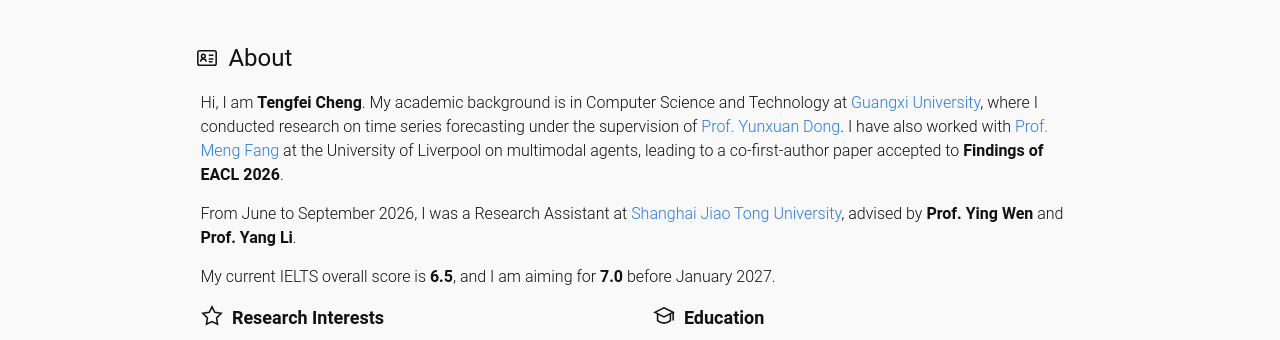
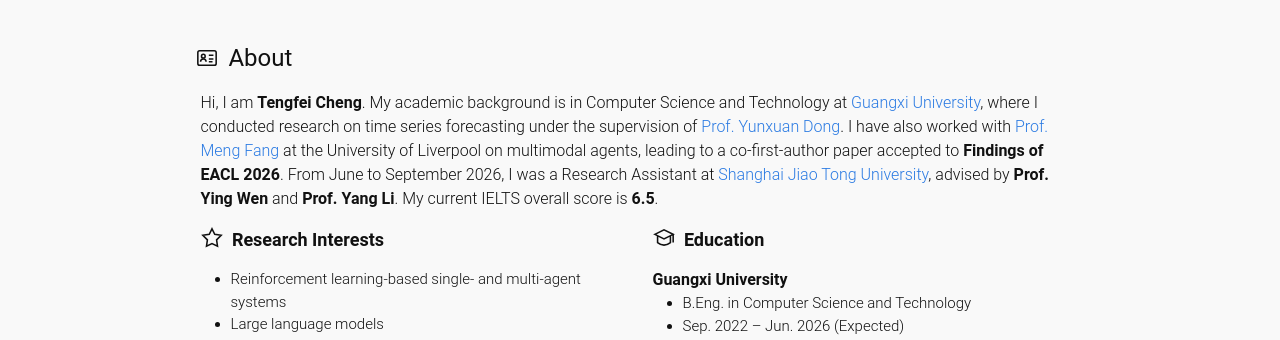
Before and after one commit to Cheng-tf/iamllm, a plain HTML site: page index.html in a window 1280 px wide. Shown: the part 380-720 px from the top of the page. Drawn offline with Linux system fonts and the light colour scheme.

Commit message:
Consolidate bio section content in index.html

```diff
--- a/index.html
+++ b/index.html
@@ -51,9 +51,7 @@
   <section id="bio" class="bio">
     <h2 class="md-heading text-left"><svg class="section-icon" viewBox="0 0 24 24" fill="none" stroke="currentColor" stroke-width="1.7" aria-hidden="true"><rect x="2" y="4" width="20" height="16" rx="2"/><circle cx="8" cy="10" r="2"/><path d="M5 16c0-4 6-4 6 0m3-7h5m-5 4h5m-5 3h4"/></svg> About</h2>
     <div class="bio-body">
-      <p>Hi, I am <b>Tengfei Cheng</b>. My academic background is in Computer Science and Technology at <a href="https://www.gxu.edu.cn/">Guangxi University</a>, where I conducted research on time series forecasting under the supervision of <a href="https://scholar.google.com.hk/citations?hl=zh-CN&amp;user=dYcYJfUAAAAJ">Prof. Yunxuan Dong</a>. I have also worked with <a href="https://mengfn.github.io/">Prof. Meng Fang</a> at the University of Liverpool on multimodal agents, leading to a co-first-author paper accepted to <b>Findings of EACL 2026</b>.</p>
-      <p>From June to September 2026, I was a Research Assistant at <a href="https://www.sjtu.edu.cn/">Shanghai Jiao Tong University</a>, advised by <b>Prof. Ying Wen</b> and <b>Prof. Yang Li</b>.</p>
-      <p>My current IELTS overall score is <b>6.5</b>, and I am aiming for <b>7.0</b> before January 2027.</p>
+      <p>Hi, I am <b>Tengfei Cheng</b>. My academic background is in Computer Science and Technology at <a href="https://www.gxu.edu.cn/">Guangxi University</a>, where I conducted research on time series forecasting under the supervision of <a href="https://scholar.google.com.hk/citations?hl=zh-CN&amp;user=dYcYJfUAAAAJ">Prof. Yunxuan Dong</a>. I have also worked with <a href="https://mengfn.github.io/">Prof. Meng Fang</a> at the University of Liverpool on multimodal agents, leading to a co-first-author paper accepted to <b>Findings of EACL 2026</b>. From June to September 2026, I was a Research Assistant at <a href="https://www.sjtu.edu.cn/">Shanghai Jiao Tong University</a>, advised by <b>Prof. Ying Wen</b> and <b>Prof. Yang Li</b>. My current IELTS overall score is <b>6.5</b>.</p>
       <div class="bio-columns">
         <div><h3><svg class="section-icon" viewBox="0 0 24 24" fill="none" stroke="currentColor" stroke-width="1.7" aria-hidden="true"><path d="m12 2 3 6 7 1-5 5 1 7-6-3-6 3 1-7-5-5 7-1z"/></svg> <strong>Research Interests</strong></h3><ul><li>Reinforcement learning-based single- and multi-agent systems</li><li>Large language models</li><li>Embodied agents</li></ul></div>
         <div><h3><svg class="section-icon" viewBox="0 0 24 24" fill="none" stroke="currentColor" stroke-width="1.7" aria-hidden="true"><path d="m2 8 10-5 10 5-10 5zM5 10v7c5 4 9 4 14 0v-7m3-2v9"/></svg> <strong>Education</strong></h3><b>Guangxi University</b><ul><li>B.Eng. in Computer Science and Technology</li><li>Sep. 2022 – Jun. 2026 (Expected)</li></ul></div>
```
